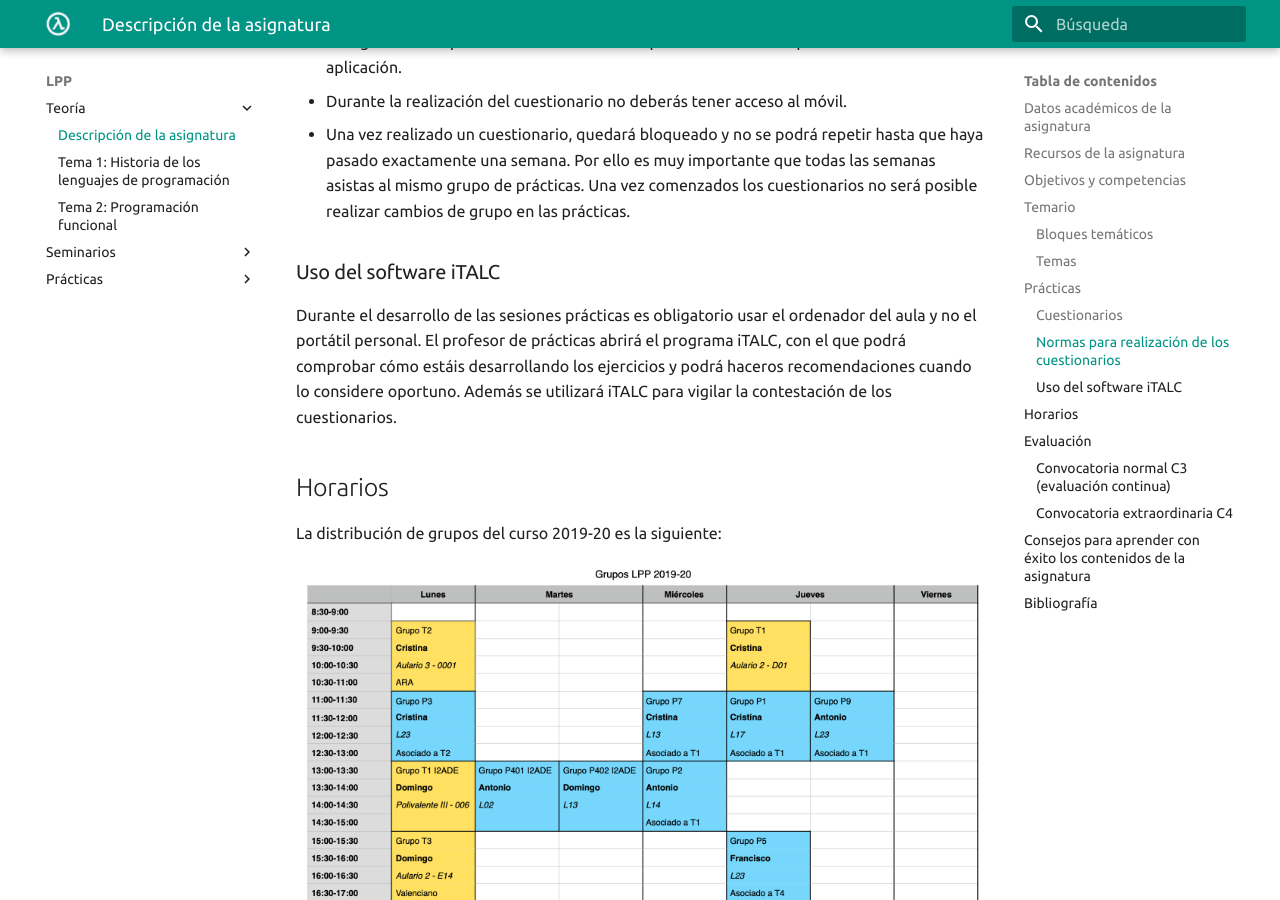
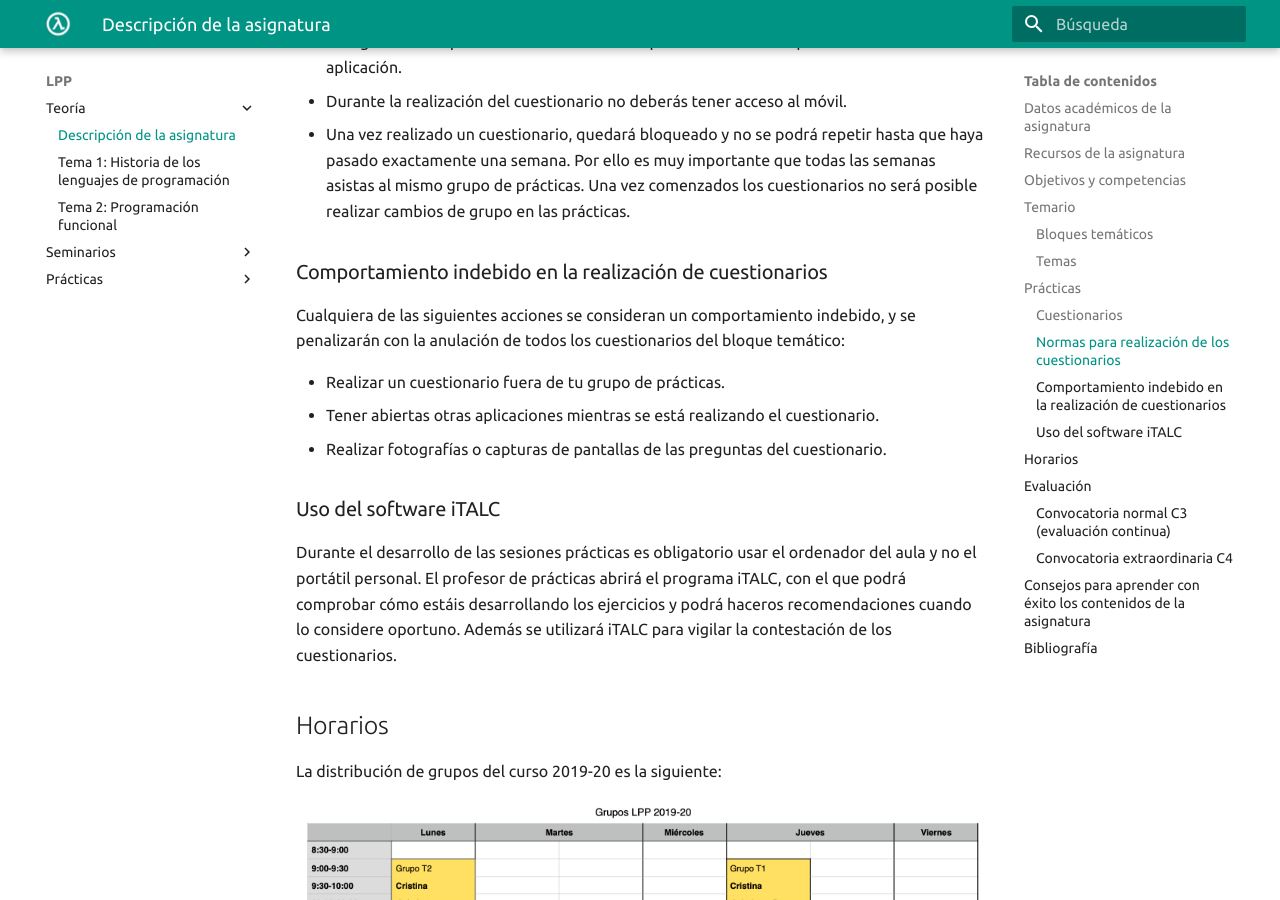
Before and after one commit to domingogallardo/apuntes-lpp, an MkDocs documentation site: the page built from docs/teoria/tema00-descripcion-asignatura/tema00-descripcion-asignatura.md, in a window 1280 px wide and 900 px high, scrolled down 6074 px. Built offline with MkDocs 1.6.1 and Material for MkDocs 9.7.7, drawn with Linux system fonts in a browser that asks for light colours.

Commit message:
Comportamiento indebido en cuestionarios

```diff
--- a/docs/teoria/tema00-descripcion-asignatura/tema00-descripcion-asignatura.md
+++ b/docs/teoria/tema00-descripcion-asignatura/tema00-descripcion-asignatura.md
@@ -226,6 +226,18 @@ contestación de un cuestionario.
   prácticas. Una vez comenzados los cuestionarios no será posible
   realizar cambios de grupo en las prácticas.
 
+### Comportamiento indebido en la realización de cuestionarios
+
+Cualquiera de las siguientes acciones se consideran un comportamiento
+indebido, y se penalizarán con la anulación de todos los cuestionarios
+del bloque temático:
+
+- Realizar un cuestionario fuera de tu grupo de prácticas.
+- Tener abiertas otras aplicaciones mientras se está realizando el
+  cuestionario.
+- Realizar fotografías o capturas de pantallas de las preguntas del
+  cuestionario.
+
 ### Uso del software iTALC ###
 
 Durante el desarrollo de las sesiones prácticas es obligatorio usar el
```
